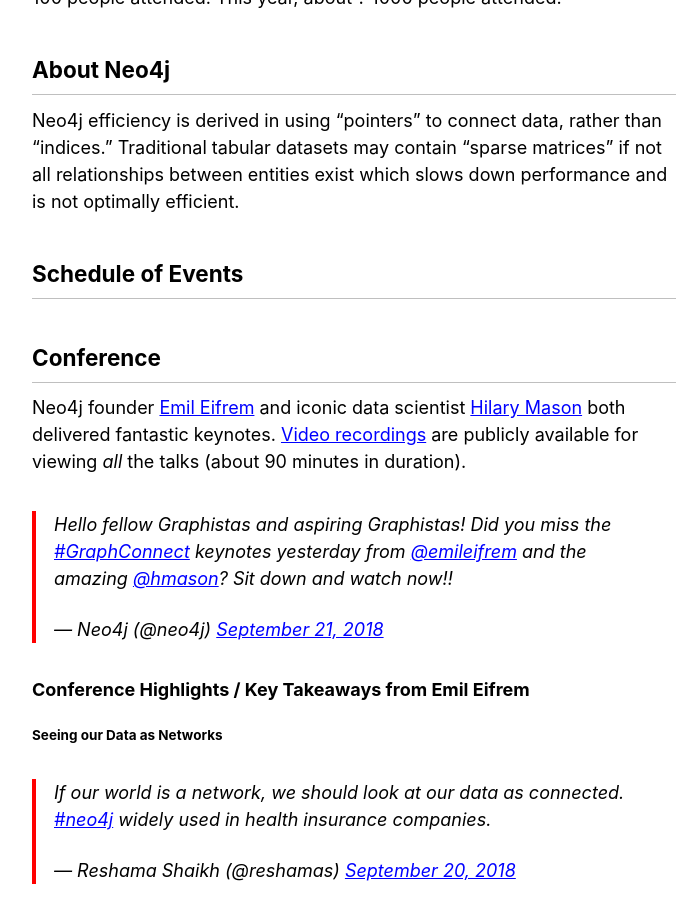
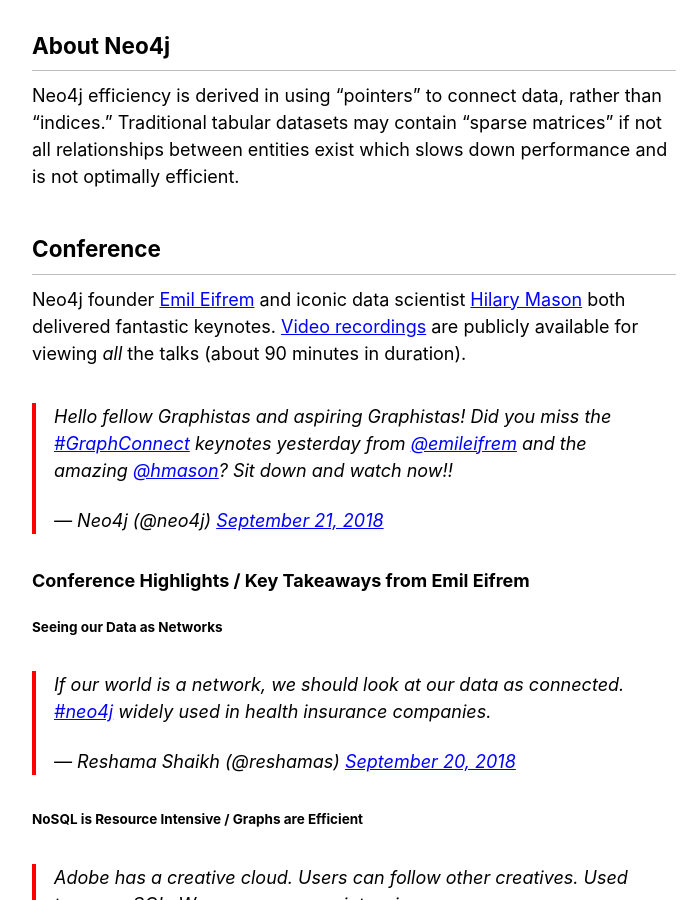
Before and after one commit to reshamas/reshamas.github.io, a Jekyll site: the page built from _posts/2018-09-22-graphs-are-the-next-frontier-in-data-science.md, in a window 1280 px wide and 900 px high, scrolled down 862 px. Shown: the whole window, without its empty margins (286-983 px from the left). Built offline with Jekyll 4.4.1, drawn with Linux system fonts in a browser that asks for light colours; comment, search, counter and statistics services are not loaded.

Commit message:
Update 2018-09-22-graphs-are-the-next-frontier-in-data-science.md

```diff
--- a/_posts/2018-09-22-graphs-are-the-next-frontier-in-data-science.md
+++ b/_posts/2018-09-22-graphs-are-the-next-frontier-in-data-science.md
@@ -2,7 +2,7 @@
 <img src="../assets/images/chart.png" align="center">
 </p>
 
-## GraphConnect 2018
+# GraphConnect 2018
 [GraphConnect 2018](https://graphconnect.com), Neo4j's bi-annual conference, was held in New York City in mid-September.  It took place right in mid-town Manhattan at the Marriott Marquis Times Square. I had the opportunity to attend some parts of the conference.
 
 
@@ -11,9 +11,6 @@
 
 ## About Neo4j
 Neo4j efficiency is derived in using "pointers" to connect data, rather than "indices."  Traditional tabular datasets may contain "sparse matrices" if not all relationships between entities exist which slows down performance and is not optimally efficient.
-
-
-## Schedule of Events
 
 ## Conference
 
```
